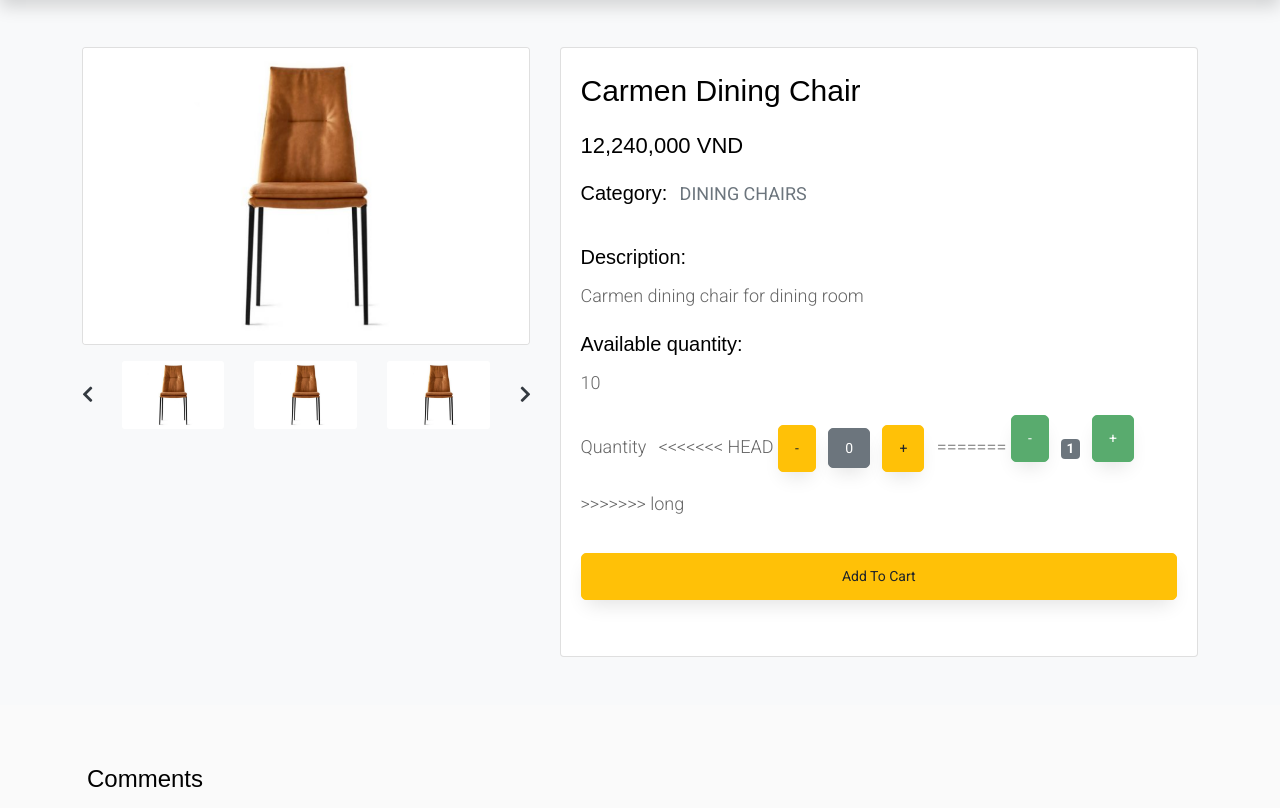
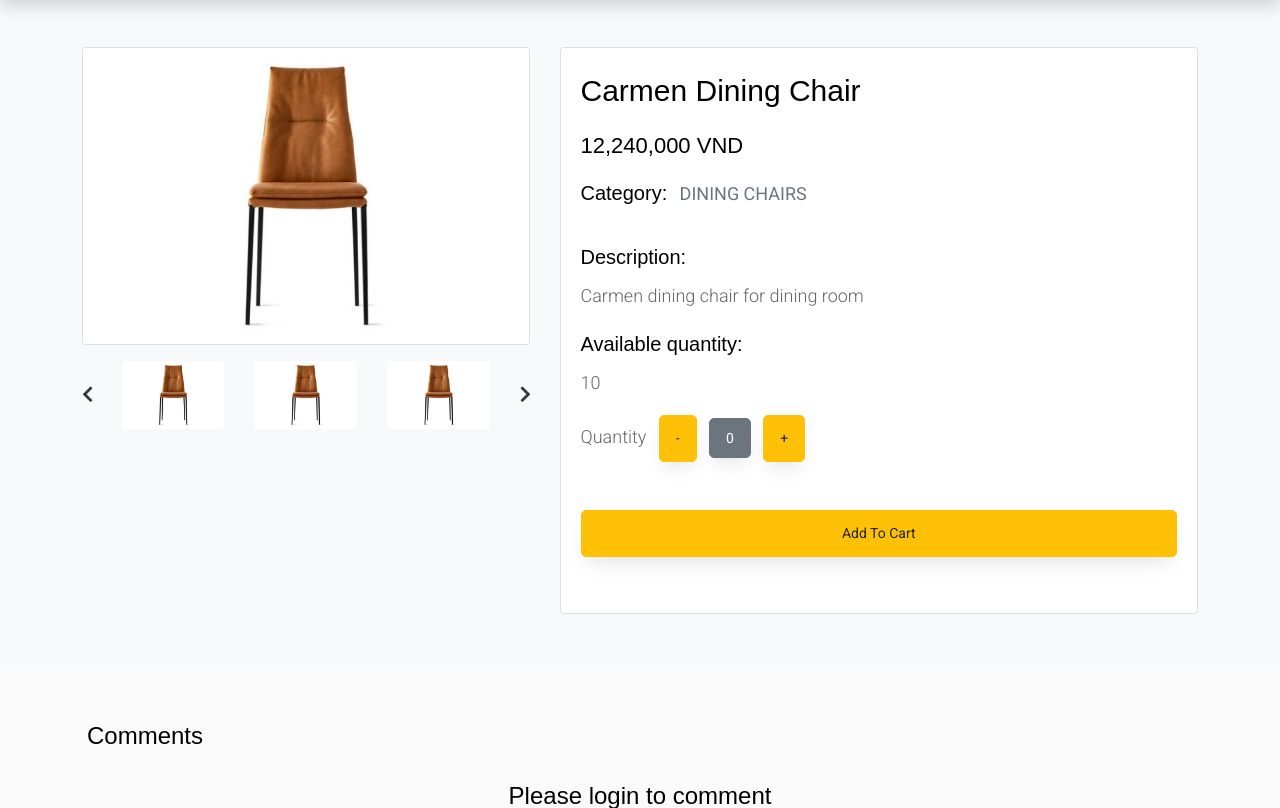
Before and after one commit to duonglam306/LTW-212, a PHP site: page /product.php?id=32 in a window 1280 px wide. Shown: the part 139-947 px from the top of the page. Run offline with PHP 8.4, Linux system fonts and the light colour scheme; data comes from the database, SQL or seed files in the repository; data that the repository does not hold is empty; some libraries are stand-ins or nearby versions.

Commit message:
fix merge branch long

```diff
--- a/css/templatemo.css
+++ b/css/templatemo.css
@@ -271,7 +271,6 @@ div {
   opacity: 0;
 }
 
-<<<<<<< HEAD
 .category-menu-item:hover .icon-category-menu-1 {
   animation: move1 2s infinite;
 }
@@ -286,8 +285,6 @@ div {
   from {opacity: 0;left: 0%;}
   to {opacity: 1; left: 8vw;}
 }
-=======
->>>>>>> long
 /*
 Icon news - animation
 */
--- a/product.php
+++ b/product.php
@@ -107,15 +107,9 @@
                                                 <input type='hidden' name='id' value='".$row['uid']."'>
                                                 <input type='hidden' name='available' value='".$row['amount']."'>
                                             </li>
-<<<<<<< HEAD
                                             <li class='list-inline-item'><span class='btn btn-warning btn-minus mb-0'>-</span></li>
                                             <li class='list-inline-item'><span class='badge btn-secondary btn' id='var-value'>0</span></li>
                                             <li class='list-inline-item'><span class='btn btn-warning btn-plus mb-0' data-quantity = '".$row['amount']."'>+</span></li>
-=======
-                                            <li class='list-inline-item'><span class='btn btn-success btn-minus'>-</span></li>
-                                            <li class='list-inline-item'><span class='badge bg-secondary' id='var-value'>1</span></li>
-                                            <li class='list-inline-item'><span class='btn btn-success btn-plus' data-quantity = '".$row['amount']."'>+</span></li>
->>>>>>> long
                                         </ul>
                                     </div>
                                 </div>
```
